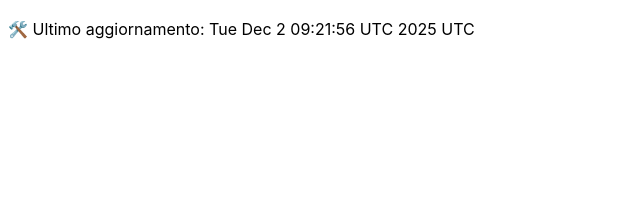
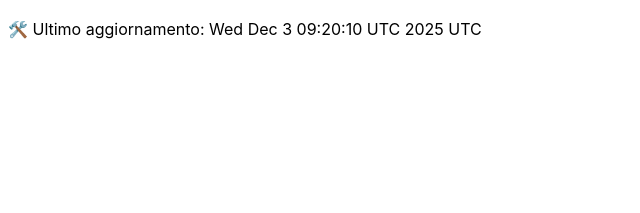
Before and after one commit to DanteTrb/DanteTrb.github.io, a Jekyll site: the page built from badges.md, in a window 1280 px wide. Shown: the top 213 px of the page, without its empty margins (0-640 px from the left). Built offline with Jekyll 4.4.1, drawn with Linux system fonts in a browser that asks for light colours; our own code applies the rules of GitHub Pages for plain Markdown files.

Commit message:
🛠️ Aggiornamento automatico badge

```diff
--- a/badges.md
+++ b/badges.md
@@ -1 +1 @@
-🛠️ Ultimo aggiornamento: Tue Dec  2 09:21:56 UTC 2025 UTC
+🛠️ Ultimo aggiornamento: Wed Dec  3 09:20:10 UTC 2025 UTC
```
